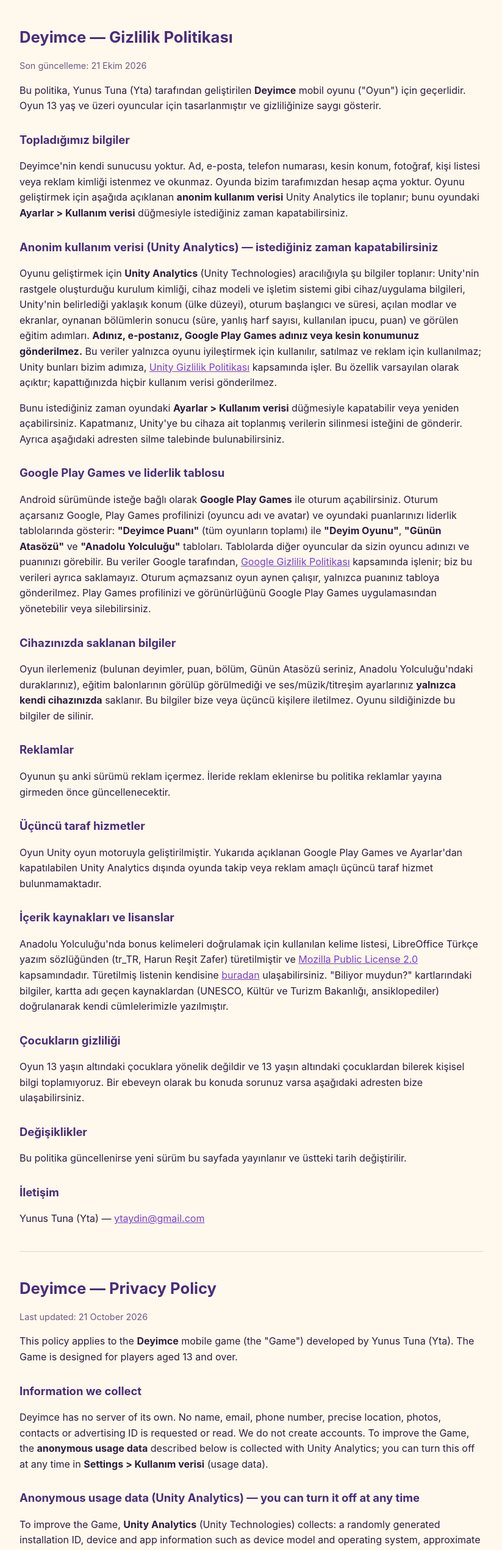
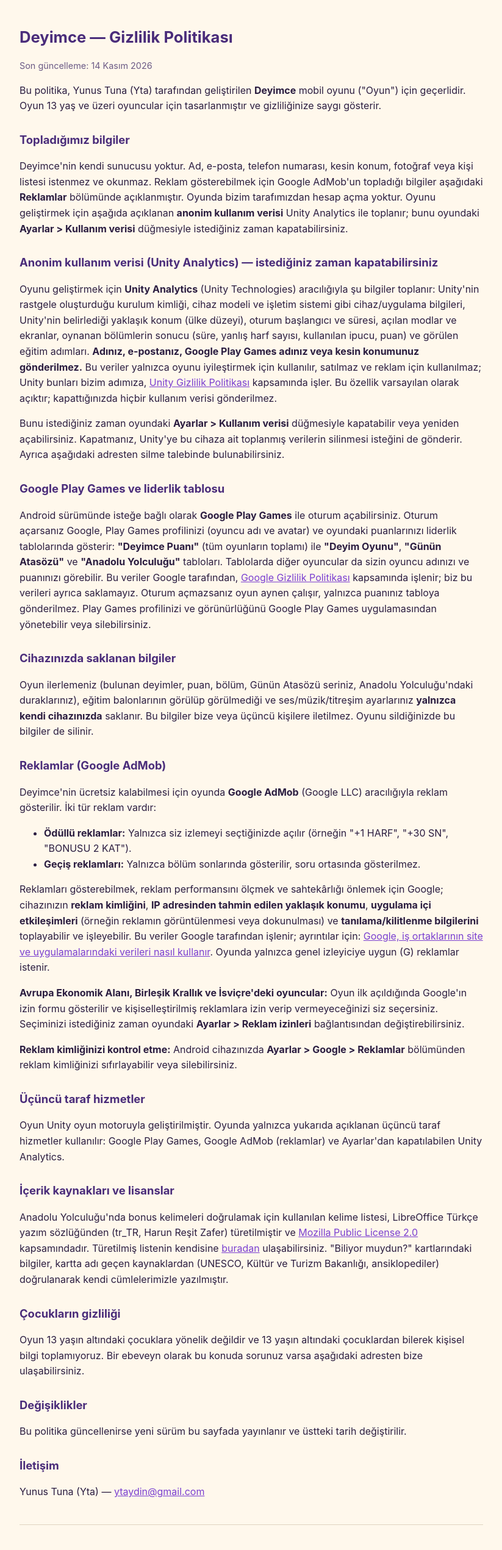
Before and after one commit to Ytaydin/deyimce-gizlilik, a plain HTML site: page index.html in a window 1280 px wide. Shown: the top 2542 px of the page at 61% size, without its empty margins (228-1051 px from the left). Drawn offline with Linux system fonts and the light colour scheme.

Commit message:
Update index.htmlGizlilik: Google AdMob reklam bölümü eklendi (TR+EN), 14 Kasım 2026

```diff
--- a/index.html
+++ b/index.html
@@ -16,12 +16,12 @@
 <body>
 
 <h1>Deyimce — Gizlilik Politikası</h1>
-<p class="tarih">Son güncelleme: 21 Ekim 2026</p>
+<p class="tarih">Son güncelleme: 14 Kasım 2026</p>
 
 <p>Bu politika, Yunus Tuna (Yta) tarafından geliştirilen <b>Deyimce</b> mobil oyunu ("Oyun") için geçerlidir. Oyun 13 yaş ve üzeri oyuncular için tasarlanmıştır ve gizliliğinize saygı gösterir.</p>
 
 <h2>Topladığımız bilgiler</h2>
-<p>Deyimce'nin kendi sunucusu yoktur. Ad, e-posta, telefon numarası, kesin konum, fotoğraf, kişi listesi veya reklam kimliği istenmez ve okunmaz. Oyunda bizim tarafımızdan hesap açma yoktur. Oyunu geliştirmek için aşağıda açıklanan <b>anonim kullanım verisi</b> Unity Analytics ile toplanır; bunu oyundaki <b>Ayarlar &gt; Kullanım verisi</b> düğmesiyle istediğiniz zaman kapatabilirsiniz.</p>
+<p>Deyimce'nin kendi sunucusu yoktur. Ad, e-posta, telefon numarası, kesin konum, fotoğraf veya kişi listesi istenmez ve okunmaz. Reklam gösterebilmek için Google AdMob'un topladığı bilgiler aşağıdaki <b>Reklamlar</b> bölümünde açıklanmıştır. Oyunda bizim tarafımızdan hesap açma yoktur. Oyunu geliştirmek için aşağıda açıklanan <b>anonim kullanım verisi</b> Unity Analytics ile toplanır; bunu oyundaki <b>Ayarlar &gt; Kullanım verisi</b> düğmesiyle istediğiniz zaman kapatabilirsiniz.</p>
 
 <h2>Anonim kullanım verisi (Unity Analytics) — istediğiniz zaman kapatabilirsiniz</h2>
 <p>Oyunu geliştirmek için <b>Unity Analytics</b> (Unity Technologies) aracılığıyla şu bilgiler toplanır: Unity'nin rastgele oluşturduğu kurulum kimliği, cihaz modeli ve işletim sistemi gibi cihaz/uygulama bilgileri, Unity'nin belirlediği yaklaşık konum (ülke düzeyi), oturum başlangıcı ve süresi, açılan modlar ve ekranlar, oynanan bölümlerin sonucu (süre, yanlış harf sayısı, kullanılan ipucu, puan) ve görülen eğitim adımları. <b>Adınız, e-postanız, Google Play Games adınız veya kesin konumunuz gönderilmez.</b> Bu veriler yalnızca oyunu iyileştirmek için kullanılır, satılmaz ve reklam için kullanılmaz; Unity bunları bizim adımıza, <a href="https://unity.com/legal/privacy-policy">Unity Gizlilik Politikası</a> kapsamında işler. Bu özellik varsayılan olarak açıktır; kapattığınızda hiçbir kullanım verisi gönderilmez.</p>
@@ -33,11 +33,18 @@
 <h2>Cihazınızda saklanan bilgiler</h2>
 <p>Oyun ilerlemeniz (bulunan deyimler, puan, bölüm, Günün Atasözü seriniz, Anadolu Yolculuğu'ndaki duraklarınız), eğitim balonlarının görülüp görülmediği ve ses/müzik/titreşim ayarlarınız <b>yalnızca kendi cihazınızda</b> saklanır. Bu bilgiler bize veya üçüncü kişilere iletilmez. Oyunu sildiğinizde bu bilgiler de silinir.</p>
 
-<h2>Reklamlar</h2>
-<p>Oyunun şu anki sürümü reklam içermez. İleride reklam eklenirse bu politika reklamlar yayına girmeden önce güncellenecektir.</p>
+<h2>Reklamlar (Google AdMob)</h2>
+<p>Deyimce'nin ücretsiz kalabilmesi için oyunda <b>Google AdMob</b> (Google LLC) aracılığıyla reklam gösterilir. İki tür reklam vardır:</p>
+<ul>
+<li><b>Ödüllü reklamlar:</b> Yalnızca siz izlemeyi seçtiğinizde açılır (örneğin "+1 HARF", "+30 SN", "BONUSU 2 KAT").</li>
+<li><b>Geçiş reklamları:</b> Yalnızca bölüm sonlarında gösterilir, soru ortasında gösterilmez.</li>
+</ul>
+<p>Reklamları gösterebilmek, reklam performansını ölçmek ve sahtekârlığı önlemek için Google; cihazınızın <b>reklam kimliğini</b>, <b>IP adresinden tahmin edilen yaklaşık konumu</b>, <b>uygulama içi etkileşimleri</b> (örneğin reklamın görüntülenmesi veya dokunulması) ve <b>tanılama/kilitlenme bilgilerini</b> toplayabilir ve işleyebilir. Bu veriler Google tarafından işlenir; ayrıntılar için: <a href="https://policies.google.com/technologies/partner-sites">Google, iş ortaklarının site ve uygulamalarındaki verileri nasıl kullanır</a>. Oyunda yalnızca genel izleyiciye uygun (G) reklamlar istenir.</p>
+<p><b>Avrupa Ekonomik Alanı, Birleşik Krallık ve İsviçre'deki oyuncular:</b> Oyun ilk açıldığında Google'ın izin formu gösterilir ve kişiselleştirilmiş reklamlara izin verip vermeyeceğinizi siz seçersiniz. Seçiminizi istediğiniz zaman oyundaki <b>Ayarlar &gt; Reklam izinleri</b> bağlantısından değiştirebilirsiniz.</p>
+<p><b>Reklam kimliğinizi kontrol etme:</b> Android cihazınızda <b>Ayarlar &gt; Google &gt; Reklamlar</b> bölümünden reklam kimliğinizi sıfırlayabilir veya silebilirsiniz.</p>
 
 <h2>Üçüncü taraf hizmetler</h2>
-<p>Oyun Unity oyun motoruyla geliştirilmiştir. Yukarıda açıklanan Google Play Games ve Ayarlar'dan kapatılabilen Unity Analytics dışında oyunda takip veya reklam amaçlı üçüncü taraf hizmet bulunmamaktadır.</p>
+<p>Oyun Unity oyun motoruyla geliştirilmiştir. Oyunda yalnızca yukarıda açıklanan üçüncü taraf hizmetler kullanılır: Google Play Games, Google AdMob (reklamlar) ve Ayarlar'dan kapatılabilen Unity Analytics.</p>
 
 <h2>İçerik kaynakları ve lisanslar</h2>
 <p>Anadolu Yolculuğu'nda bonus kelimeleri doğrulamak için kullanılan kelime listesi, LibreOffice Türkçe yazım sözlüğünden (tr_TR, Harun Reşit Zafer) türetilmiştir ve <a href="https://www.mozilla.org/MPL/2.0/">Mozilla Public License 2.0</a> kapsamındadır. Türetilmiş listenin kendisine <a href="https://github.com/Ytaydin/deyimce-gizlilik/blob/main/kelimeler.txt">buradan</a> ulaşabilirsiniz. "Biliyor muydun?" kartlarındaki bilgiler, kartta adı geçen kaynaklardan (UNESCO, Kültür ve Turizm Bakanlığı, ansiklopediler) doğrulanarak kendi cümlelerimizle yazılmıştır.</p>
@@ -54,12 +61,12 @@
 <hr>
 
 <h1>Deyimce — Privacy Policy</h1>
-<p class="tarih">Last updated: 21 October 2026</p>
+<p class="tarih">Last updated: 14 November 2026</p>
 
 <p>This policy applies to the <b>Deyimce</b> mobile game (the "Game") developed by Yunus Tuna (Yta). The Game is designed for players aged 13 and over.</p>
 
 <h2>Information we collect</h2>
-<p>Deyimce has no server of its own. No name, email, phone number, precise location, photos, contacts or advertising ID is requested or read. We do not create accounts. To improve the Game, the <b>anonymous usage data</b> described below is collected with Unity Analytics; you can turn this off at any time in <b>Settings &gt; Kullanım verisi</b> (usage data).</p>
+<p>Deyimce has no server of its own. No name, email, phone number, precise location, photos or contacts are requested or read. The information Google AdMob collects in order to show ads is described in the <b>Advertising</b> section below. We do not create accounts. To improve the Game, the <b>anonymous usage data</b> described below is collected with Unity Analytics; you can turn this off at any time in <b>Settings &gt; Kullanım verisi</b> (usage data).</p>
 
 <h2>Anonymous usage data (Unity Analytics) — you can turn it off at any time</h2>
 <p>To improve the Game, <b>Unity Analytics</b> (Unity Technologies) collects: a randomly generated installation ID, device and app information such as device model and operating system, approximate location (country level) as determined by Unity, session start and length, which modes and screens are opened, results of levels played (duration, wrong letters, hints used, score) and tutorial steps seen. <b>Your name, email, Google Play Games name or precise location are not sent.</b> This data is used only to improve the Game, is not sold and is not used for advertising; Unity processes it on our behalf under the <a href="https://unity.com/legal/privacy-policy">Unity Privacy Policy</a>. This is on by default; when you turn it off, no usage data is sent.</p>
@@ -71,11 +78,18 @@
 <h2>Information stored on your device</h2>
 <p>Your game progress (including your Proverb of the Day streak and Anadolu Journey stops), tutorial status and sound/music/vibration settings are stored <b>only on your own device</b> and are never sent to us or to third parties. They are removed when you uninstall the Game.</p>
 
-<h2>Advertising</h2>
-<p>The current version of the Game contains no ads. If ads are added in the future, this policy will be updated before any ads go live.</p>
+<h2>Advertising (Google AdMob)</h2>
+<p>To keep Deyimce free, the Game shows ads through <b>Google AdMob</b> (Google LLC). There are two kinds of ads:</p>
+<ul>
+<li><b>Rewarded ads:</b> shown only when you choose to watch one (for example "+1 HARF", "+30 SN", "BONUSU 2 KAT").</li>
+<li><b>Interstitial ads:</b> shown only at the end of a chapter, never in the middle of a question.</li>
+</ul>
+<p>To show ads, measure ad performance and prevent fraud, Google may collect and process your device's <b>advertising ID</b>, <b>approximate location estimated from your IP address</b>, <b>in-app interactions</b> (for example viewing or tapping an ad) and <b>diagnostic/crash information</b>. This data is processed by Google; for details see <a href="https://policies.google.com/technologies/partner-sites">How Google uses information from sites or apps that use its services</a>. The Game requests only ads suitable for general audiences (G).</p>
+<p><b>Players in the European Economic Area, the United Kingdom and Switzerland:</b> when the Game is first opened, Google's consent form is shown and you choose whether to allow personalised ads. You can change your choice at any time via <b>Settings &gt; Reklam izinleri</b> (ad consent) in the Game.</p>
+<p><b>Controlling your advertising ID:</b> on your Android device you can reset or delete your advertising ID in <b>Settings &gt; Google &gt; Ads</b>.</p>
 
 <h2>Third-party services</h2>
-<p>The Game is built with the Unity engine. Apart from Google Play Games and the Unity Analytics described above (which you can turn off in Settings), it contains no third-party tracking or advertising services.</p>
+<p>The Game is built with the Unity engine. It uses only the third-party services described above: Google Play Games, Google AdMob (ads) and Unity Analytics (which you can turn off in Settings).</p>
 
 <h2>Content sources and licenses</h2>
 <p>The word list used to validate bonus words in Anadolu Yolculuğu is derived from the LibreOffice Turkish spelling dictionary (tr_TR, Harun Reşit Zafer) and is covered by the <a href="https://www.mozilla.org/MPL/2.0/">Mozilla Public License 2.0</a>. The derived list itself is available <a href="https://github.com/Ytaydin/deyimce-gizlilik/blob/main/kelimeler.txt">here</a>. The facts on the "Biliyor muydun?" (Did you know?) cards were verified against the sources named on each card and written in our own words.</p>
```
